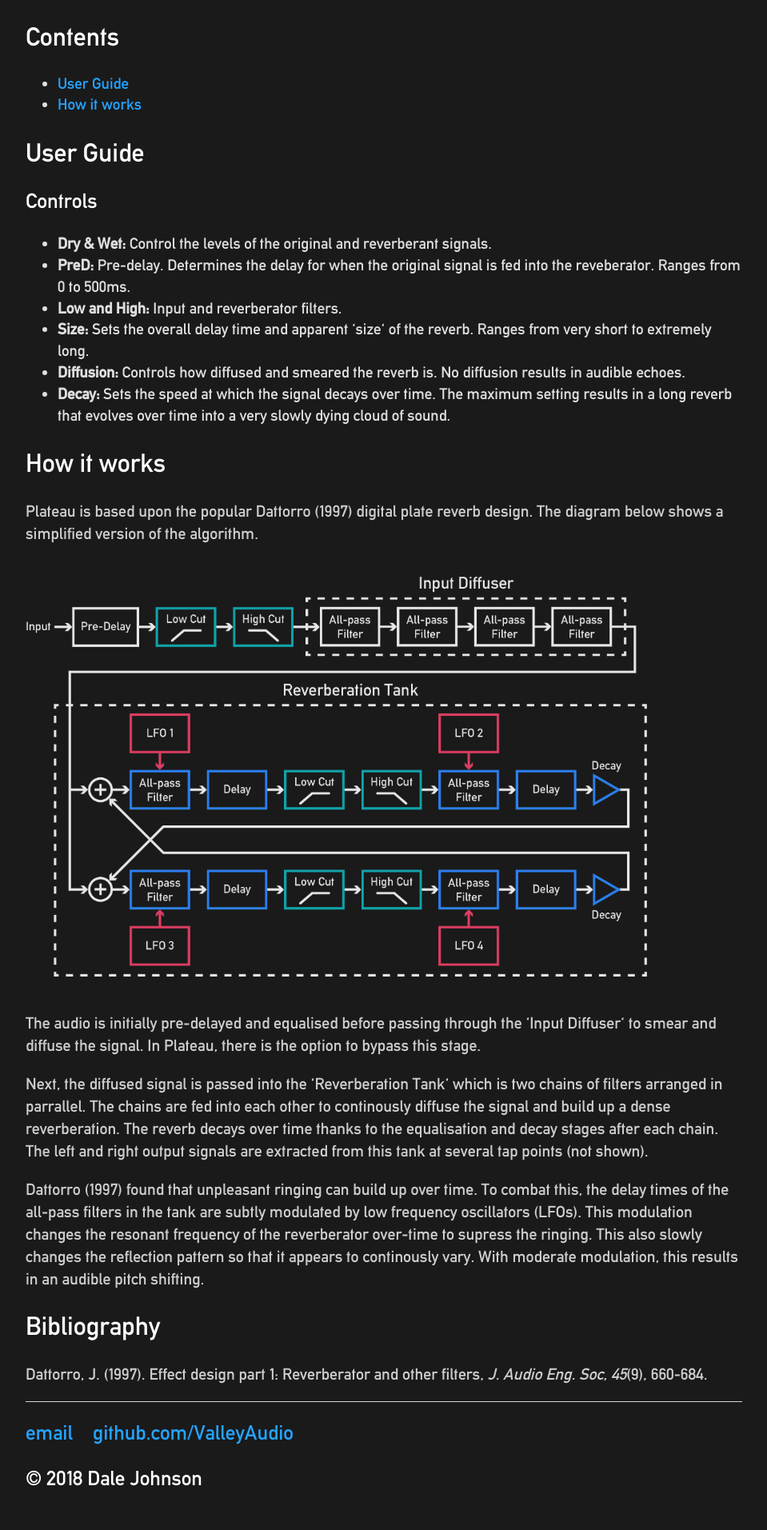
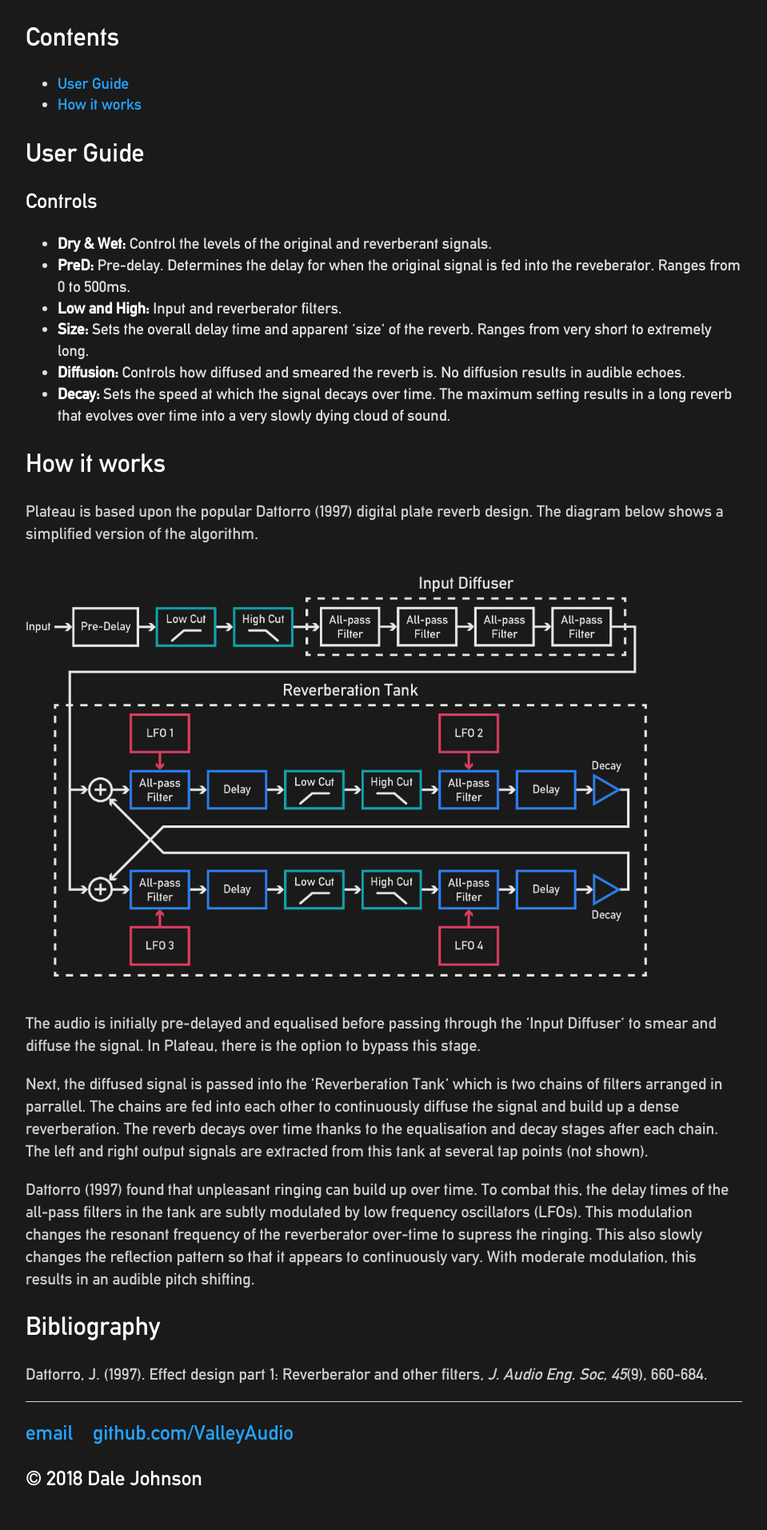
Before and after one commit to ValleyAudio/ValleyAudio.github.io, a Jekyll site: the page built from rack/plateau/plateau.html, in a window 1280 px wide. Shown: the part 895-2808 px from the top of the page at 80% size, without its empty margins (160-1119 px from the left). Built offline with Jekyll 4.4.1, drawn with Linux system fonts in a browser that asks for light colours.

Commit message:
Formatting

```diff
--- a/css/main.css
+++ b/css/main.css
@@ -64,6 +64,12 @@
     font-family:'alteDin', 'Helvetica', 'Arial', 'Sans-Serif';
     line-height: 1.4em;
     color: #CDCDCD;
+}
+
+b {
+    font-weight: bold;
+    font-family:'alteDin', 'Helvetica', 'Arial', 'Sans-Serif';
+    color: #FFFFFF;
 }
 
 footer {
--- a/rack/plateau/plateau.html
+++ b/rack/plateau/plateau.html
@@ -33,10 +33,10 @@
         The audio is initially pre-delayed and equalised before passing through the 'Input Diffuser' to smear and diffuse the signal. In Plateau, there is the option to bypass this stage.
     </p>
     <p>
-        Next, the diffused signal is passed into the 'Reverberation Tank' which is two chains of filters arranged in parrallel. The chains are fed into each other to continously diffuse the signal and build up a dense reverberation. The reverb decays over time thanks to the equalisation and decay stages after each chain. The left and right output signals are extracted from this tank at several tap points (not shown).
+        Next, the diffused signal is passed into the 'Reverberation Tank' which is two chains of filters arranged in parrallel. The chains are fed into each other to continuously diffuse the signal and build up a dense reverberation. The reverb decays over time thanks to the equalisation and decay stages after each chain. The left and right output signals are extracted from this tank at several tap points (not shown).
     </p>
     <p>
-        Dattorro (1997) found that unpleasant ringing can build up over time. To combat this, the delay times of the all-pass filters in the tank are subtly modulated by low frequency oscillators (LFOs). This modulation changes the resonant frequency of the reverberator over-time to supress the ringing. This also slowly changes the reflection pattern so that it appears to continously vary. With moderate modulation, this results in an audible pitch shifting.
+        Dattorro (1997) found that unpleasant ringing can build up over time. To combat this, the delay times of the all-pass filters in the tank are subtly modulated by low frequency oscillators (LFOs). This modulation changes the resonant frequency of the reverberator over-time to supress the ringing. This also slowly changes the reflection pattern so that it appears to continuously vary. With moderate modulation, this results in an audible pitch shifting.
     </p>
     <h2>Bibliography</h2>
     <p>
```
